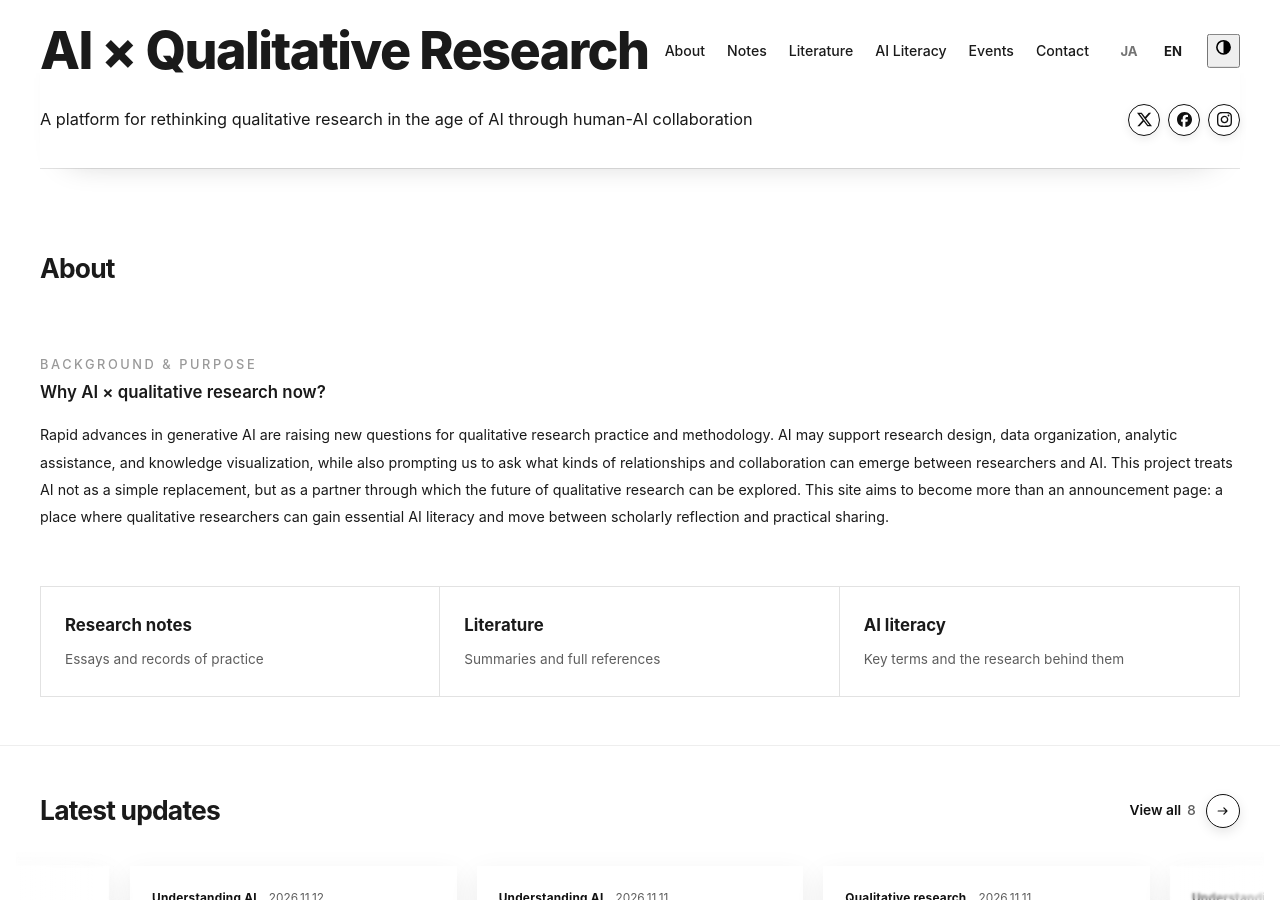
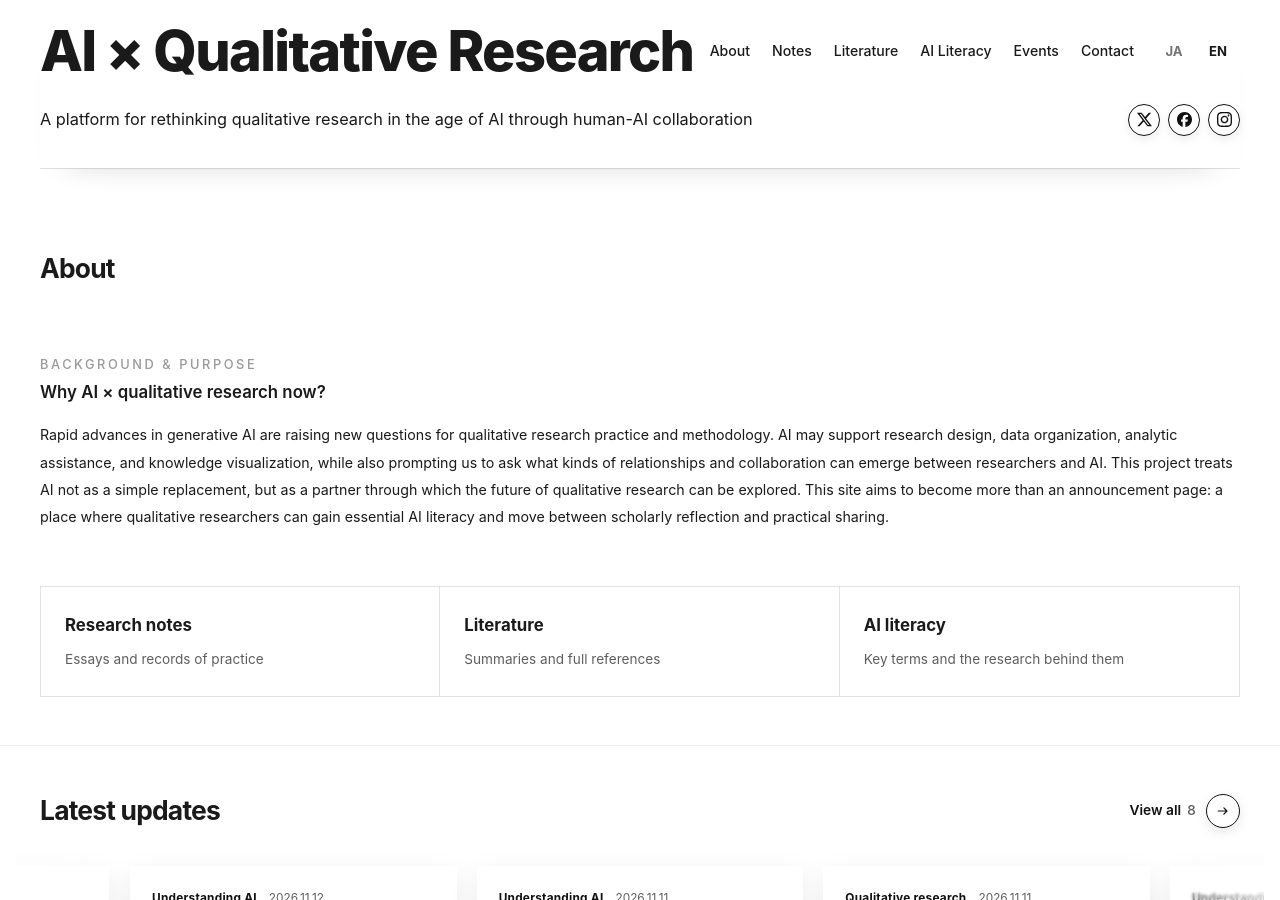
Before and after one commit to xuehaisheng/ai-qualitative-research, a Jekyll site: the page built from index.html, in a window 1280 px wide and 900 px high. Built offline with Jekyll 4.4.1, drawn with Linux system fonts in a browser that asks for light colours.

Commit message:
Remove display settings button and duplicate mobile language switch

```diff
--- a/_layouts/default.html
+++ b/_layouts/default.html
@@ -3,7 +3,6 @@
 <head>
   <meta charset="UTF-8">
   <script>try{var l=localStorage.getItem("site-lang");if(l!=="ja"&&l!=="en")l=(navigator.language||"").toLowerCase().indexOf("ja")===0?"ja":"en";document.documentElement.lang=l;}catch(e){}</script>
-  <script>(function(){var r=document.documentElement,s={};try{s=JSON.parse(localStorage.getItem("site-display"))||{}}catch(e){}function m(q){try{return matchMedia(q).matches}catch(e){return false}}if(s.contrast==null)s.contrast=m("(prefers-contrast: more)");if(s.motion==null)s.motion=m("(prefers-reduced-motion: reduce)");if(s.text==="l"||s.text==="xl")r.setAttribute("data-text-size",s.text);var a={contrast:"data-high-contrast",underline:"data-underline-links",motion:"data-reduce-motion",cardnav:"data-card-buttons"};for(var k in a){if(s[k])r.setAttribute(a[k],"")}})();</script>
   <meta name="viewport" content="width=device-width, initial-scale=1.0">
 {%- if page.seo_title_ja -%}
   {%- assign title_ja = page.seo_title_ja -%}
@@ -39,7 +38,7 @@
   <meta property="og:image" content="{{ '/assets/img/brand/apple-touch-icon.png' | absolute_url }}">
   <meta name="twitter:card" content="summary">
   <script defer src="{{ '/assets/js/reader.js' | relative_url }}?v={{ site.time | date: '%Y%m%d%H%M' }}"></script>
-  <script defer src="{{ '/assets/js/display.js' | relative_url }}?v={{ site.time | date: '%Y%m%d%H%M' }}"></script>
+  <script src="{{ '/assets/js/display.js' | relative_url }}?v={{ site.time | date: '%Y%m%d%H%M' }}"></script>
 </head>
 <body
   class="{{ page.body_class | default: layout.body_class | default: 'inner-page' }}"
@@ -77,7 +76,6 @@
             <button class="lang-btn active" type="button" data-lang="ja" aria-pressed="true">JA</button>
             <button class="lang-btn" type="button" data-lang="en" aria-pressed="false">EN</button>
           </div>
-          <button class="display-toggle" type="button" aria-expanded="false" aria-controls="display-panel" aria-label="表示設定" data-aria-ja="表示設定" data-aria-en="Display settings">{% include icons/display.svg %}</button>
           <button aria-label="メニューを開く" data-aria-ja="メニューを開く" data-aria-en="Open menu" class="menu-toggle" type="button" aria-expanded="false" aria-controls="mobile-panel">
             <span></span>
             <span></span>
@@ -86,13 +84,8 @@
         </div>
       </div>
 
-{% include display-settings.html %}
       <div class="mobile-panel glass-panel" id="mobile-panel" hidden>
         <div class="mobile-panel-inner">
-          <div class="lang-switch mobile-lang" role="group" aria-label="Language switch">
-            <button class="lang-btn active" type="button" data-lang="ja" aria-pressed="true">JA</button>
-            <button class="lang-btn" type="button" data-lang="en" aria-pressed="false">EN</button>
-          </div>
           <nav class="mobile-nav" aria-label="Mobile navigation">
 <a href="{{ '/#about' | relative_url }}" data-bilingual data-ja="趣旨" data-en="About">趣旨</a>
 <a href="{{ '/articles/' | relative_url }}" data-bilingual data-ja="研究ノート" data-en="Notes">研究ノート</a>
```
